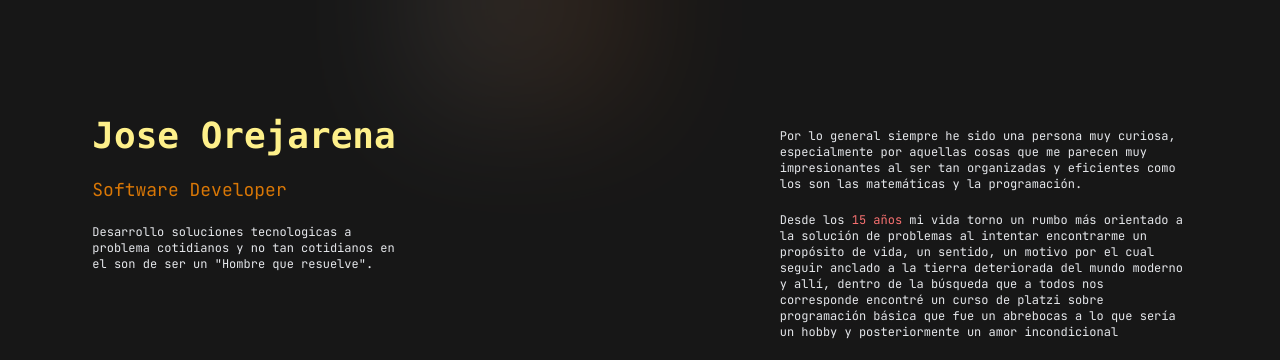
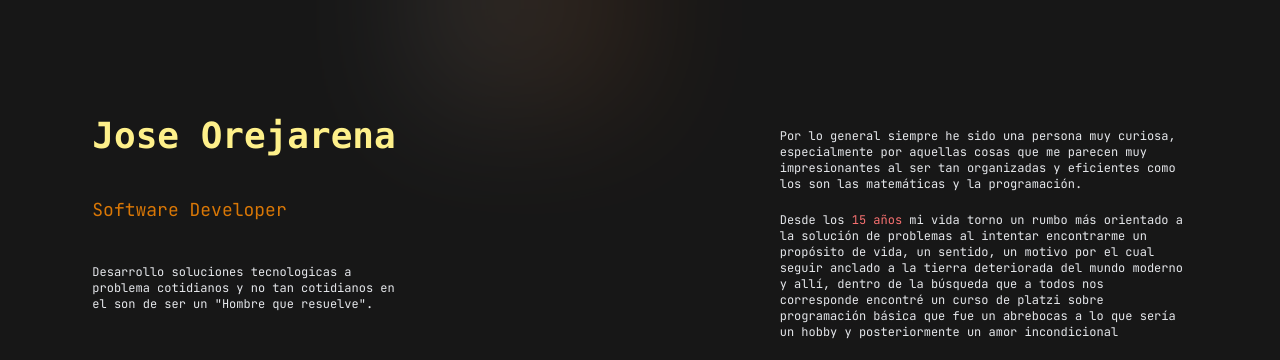
Before and after one commit to jmoc3/Portafolio, a Next.js app: page / in a window 1280 px wide. Shown: the top 360 px of the page. Built offline with nearby package versions, Linux system fonts and the light colour scheme.

Commit message:
adding gap

```diff
--- a/components/leftSide.tsx
+++ b/components/leftSide.tsx
@@ -67,7 +67,7 @@ export default function LeftSide(){
 
   return (
     <div className="leftSide xl:sticky top-5 z-0 flex md:flex-col  md:justify-between w-96 md:h-3/4vh pt-24 select-none s8:pl-32 s8:pr-8 s8:gap-24 md:gap-5">
-      <div className="personalPitch flex flex-col s8:justify-between md:gap-5 ">
+      <div className="personalPitch flex flex-col s8:justify-between gap-10 ">
         <pre className="name  s8:text-4xl 2xl:text-6xl text-yellow-200 font-semibold w-fit" data-value="Jose Orejarena" >Jose Orejarena</pre>
         <h4 className="profession s8:text-lg 2xl:text-3xl text-amber-600 w-fit" data-value="Software Developer">Software Developer</h4>
         <span className="mini-description s8:text-base md:text-xs 2xl:text-lg">Desarrollo soluciones tecnologicas a problema cotidianos y no tan cotidianos en el son de ser un &quot;Hombre que resuelve&quot;.</span>
```
